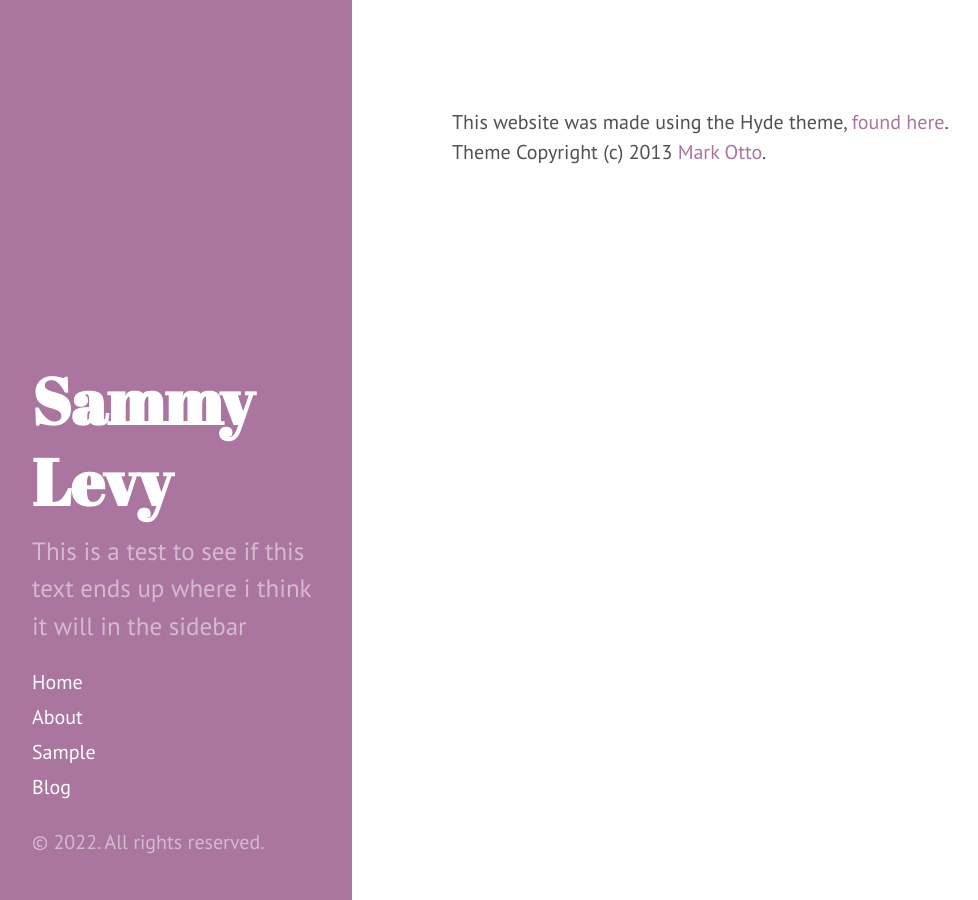
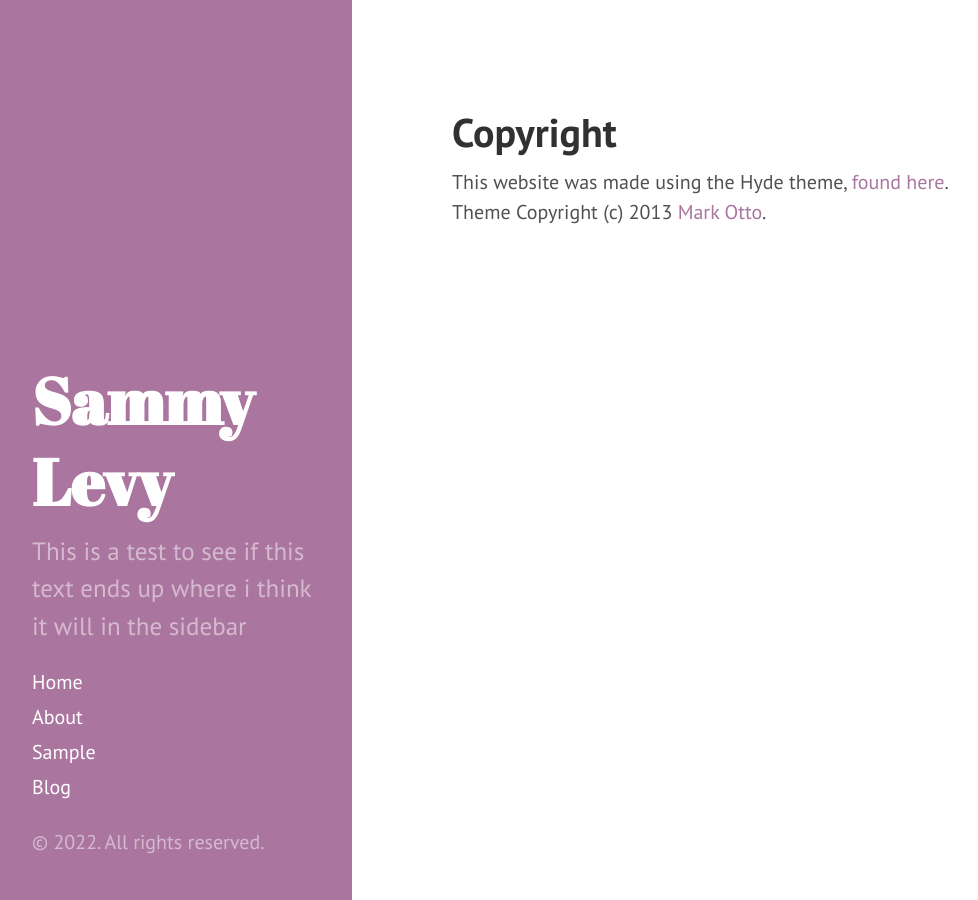
Before and after one commit to slevy14/slevy14.github.io, a Jekyll site: the page built from copyright.md, in a window 1280 px wide. Shown: the whole page, without its empty margins (8-986 px from the left). Built offline with Jekyll 4.4.1, drawn with Linux system fonts in a browser that asks for light colours.

Commit message:
Added copyright title to page
looked back at the post.html doc to figure out what syntax was missing

```diff
--- a/_layouts/page-excluded.html
+++ b/_layouts/page-excluded.html
@@ -3,6 +3,6 @@ layout: default
 ---
 
 <div class="page-excluded">
-  <h1 class="page-excluded-title">{{ page-excluded.title }}</h1>
+  <h1 class="page-excluded-title">{{ page.title }}</h1>
   {{ content }}
 </div>
```
